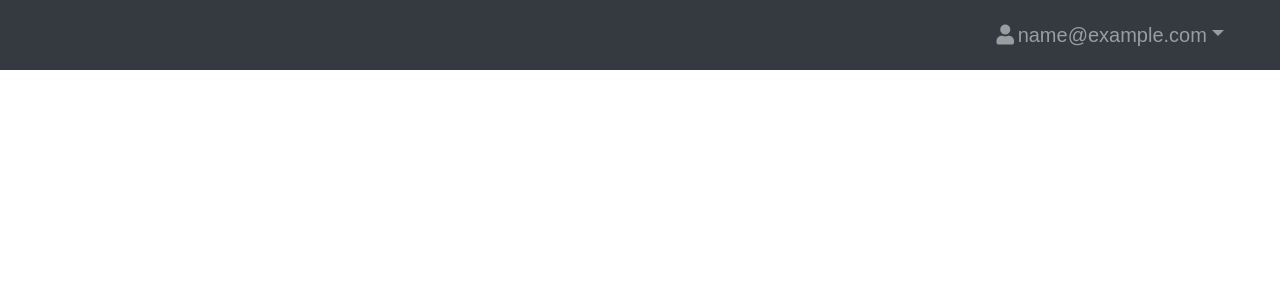
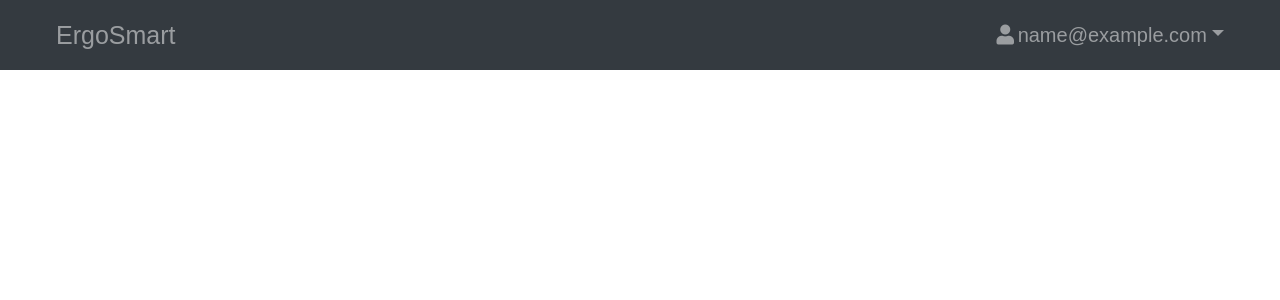
Before and after one commit to imerlwx/ErgoSmart, a Vue app in the folder client/: page /home in a window 1280 px wide. Shown: the top 300 px of the page. Built offline with nearby package versions, Linux system fonts and the light colour scheme; sample sign-in values are in the browser's storage.

Commit message:
Added title "ErgoSmart"

```diff
--- a/client/src/views/Home.vue
+++ b/client/src/views/Home.vue
@@ -38,6 +38,7 @@ export default {
 
 <template>
   <header>
+    <span class="title">ErgoSmart</span>
     <div class="profile">
       <!-- svelte-ignore a11y-missing-attribute -->
       <!-- svelte-ignore a11y-click-events-have-key-events -->
@@ -65,7 +66,7 @@ header {
   box-sizing: border-box;
   padding: 0 56px;
   display: flex;
-  justify-content: end;
+  justify-content: space-between;
   align-items: center;
 }
 
@@ -93,6 +94,7 @@ a::after {
 .dropdown {
   position: absolute;
   top: 60px;
+  right: 60px;
   border: 1px solid rgba(0, 0, 0, 0.15);
   border-radius: 6px;
   background-color: #fff;
@@ -110,4 +112,9 @@ a::after {
   background-color: #f8f9fa;
   cursor: pointer;
 }
+
+.title {
+  color: rgba(255, 255, 255, 0.5);
+  font-size: 25px;
+}
 </style>
```
